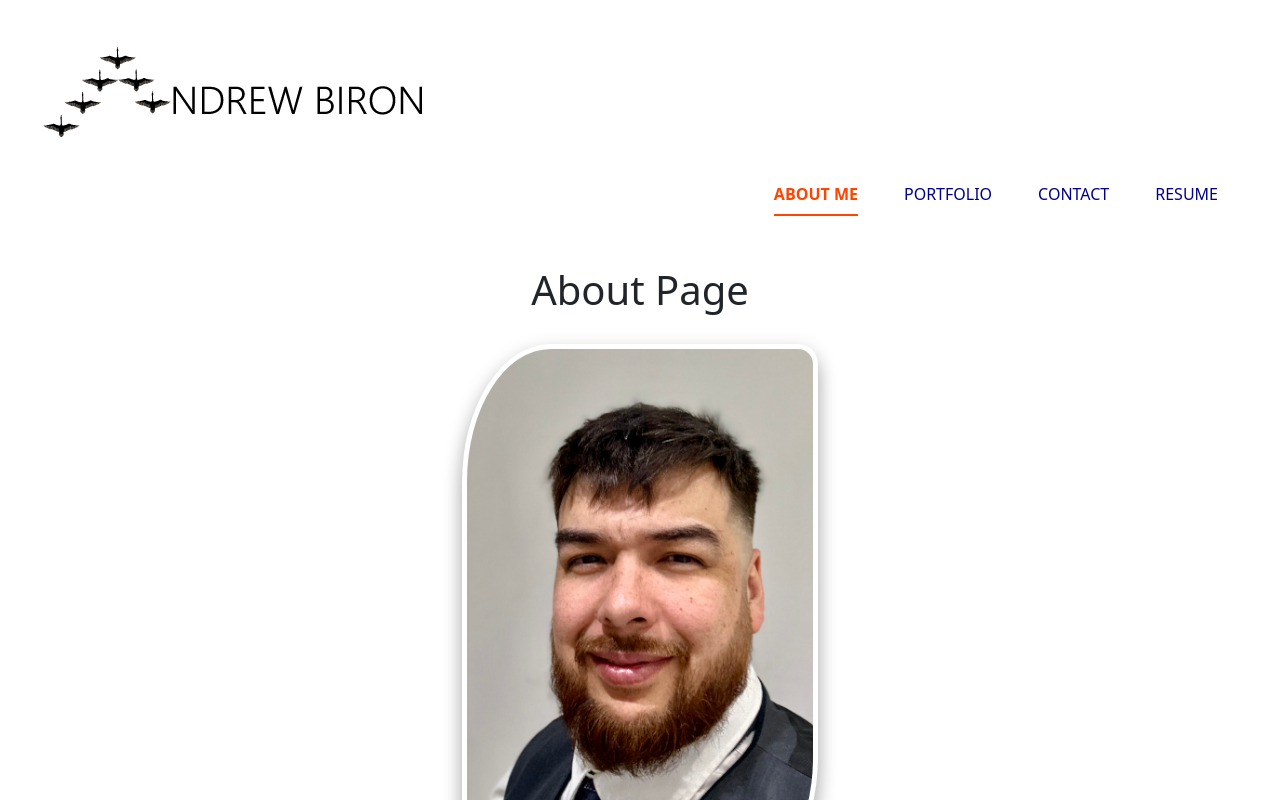
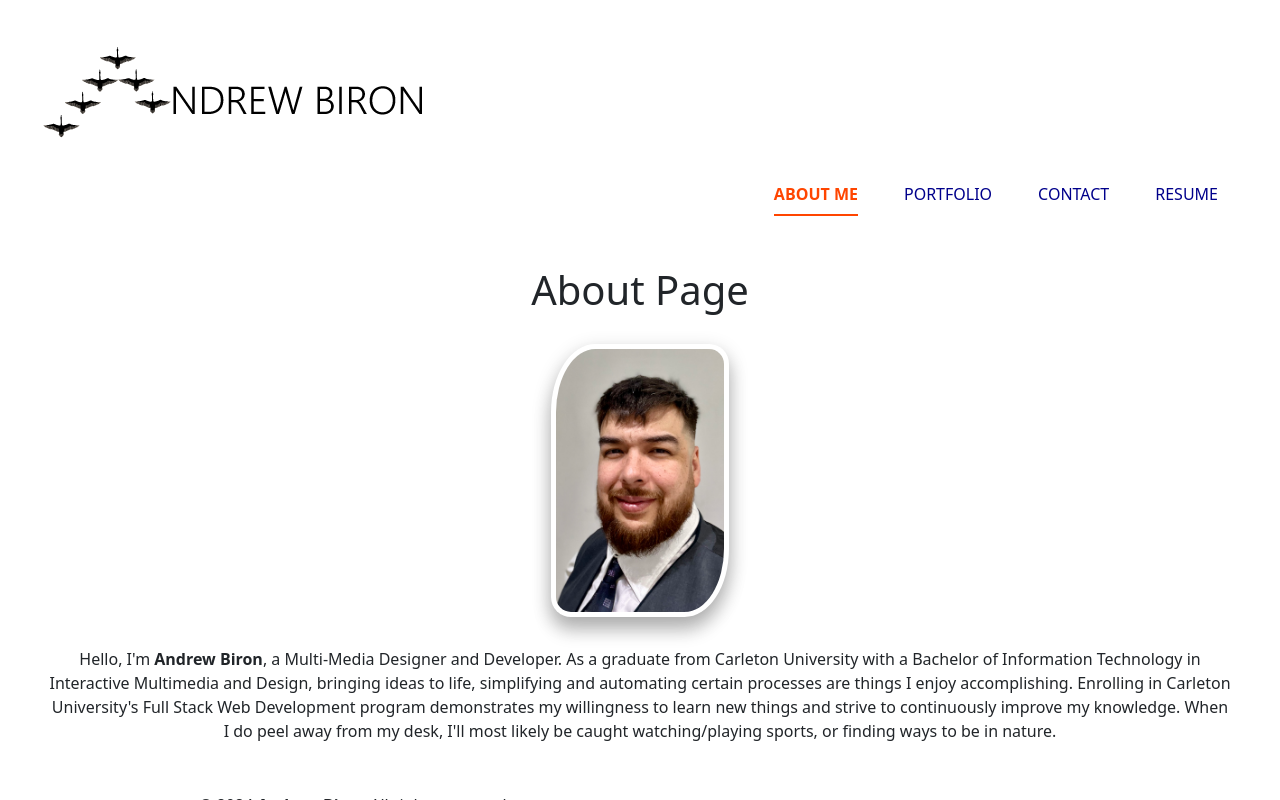
Before and after one commit to gah-mewbittik/reactPortfolio, a React (Vite) app: page / in a window 1280 px wide. Shown: the top 800 px of the page. Built offline with nearby package versions, Linux system fonts and the light colour scheme.

Commit message:
adjusted size of profile

```diff
--- a/src/App.css
+++ b/src/App.css
@@ -90,8 +90,8 @@
   display: block;
   margin-left: auto;
   margin-right: auto;
-  width: 30%;
-  height: 20%;
+  width: 15%;
+  height: 10%;
   margin-top: 30px;
   margin-bottom:30px;
   border: 5px solid var(--borderCol);
```
